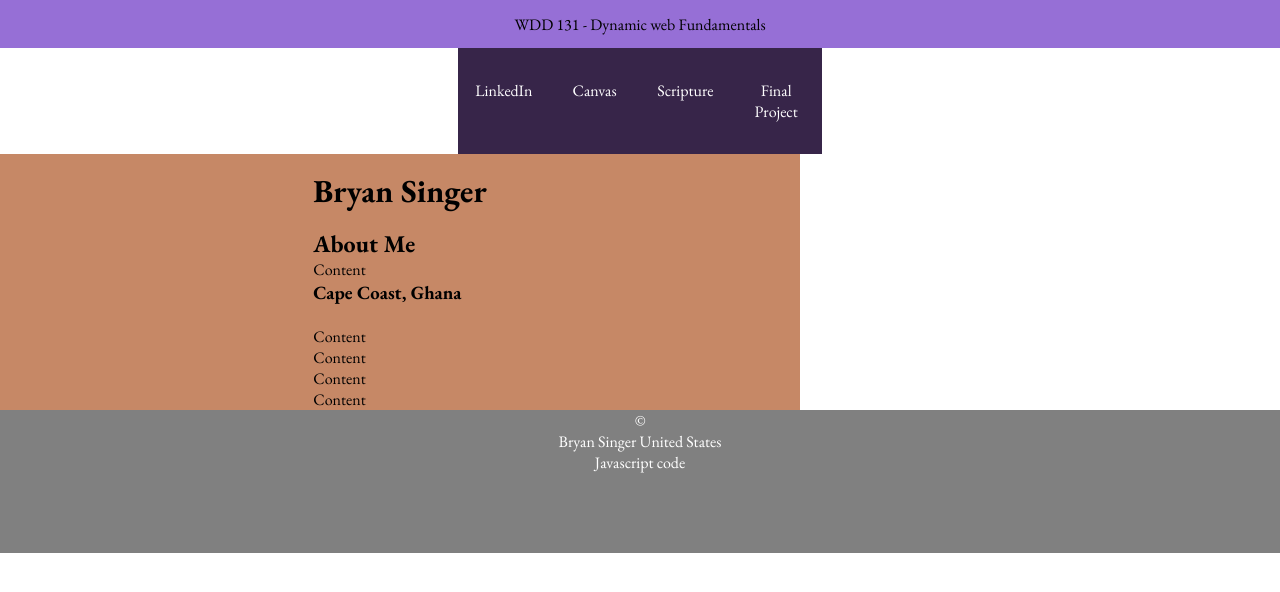
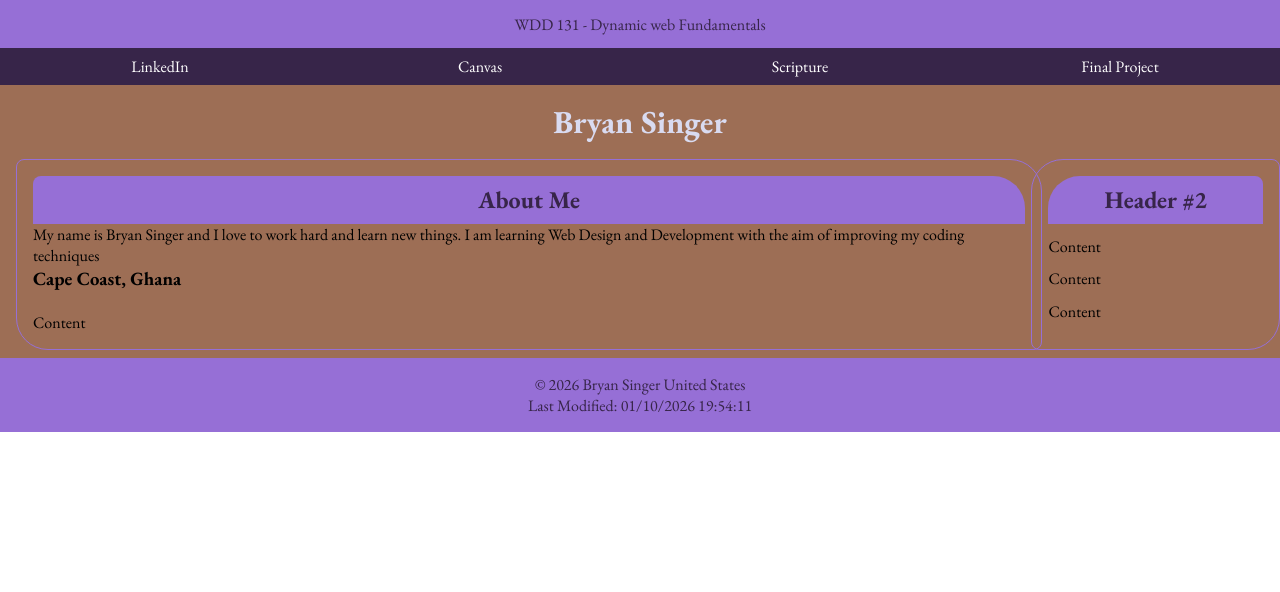
Before and after one commit to Bryan-Singer/wdd131, a plain HTML site: page index.html in a window 1280 px wide. Drawn offline with nearby package versions, Linux system fonts and the light colour scheme.

Commit message:
Some trouble

```diff
--- a/index.html
+++ b/index.html
@@ -9,6 +9,7 @@
     <meta name="author" content="Bryan Singer">
 
     <link rel="stylesheet" href="styles/base.css">
+     <script src="scripts/getdates.js" defer></script>
 
     <link rel="preconnect" href="https://fonts.googleapis.com">
     <link rel="preconnect" href="https://fonts.gstatic.com" crossorigin>
@@ -30,17 +31,18 @@
 
     <main>
         <h1>Bryan Singer</h1>
-        <section class="grid card">
+        <section class="grid card one">
+            <h2>About Me</h2>
+            <p>My name is Bryan Singer and I love to work hard and learn new things. I am learning Web Design and Development with the aim of improving my coding techniques</p>
             <div class="info">
-                <h2>About Me</h2>
-                <p>Content</p>
                 <h3>Cape Coast, Ghana</h3>
                 <img>
                 <p>Content</p>
             </div>
             <img>
         </section>
-        <section class="grid card">
+        <section class="grid card two">
+            <h2>Header #2</h2>
             <p>Content</p>
             <p>Content</p>
             <p>Content</p>
@@ -48,13 +50,8 @@
     </main>
 
     <footer>
-        <p>
-            &copy
-            <span id="currentyear"></span>
-            Bryan Singer
-            United States
-        </p>
-        <p id="lastmodified">Javascript code</p>
+        <p>&copy <span id="year"></span> Bryan Singer United States</p>
+        <p>Last Modified: <span id="lastModified"></span></p>
     </footer>
 </body>
 </html>
--- a/scripts/getdates.js
+++ b/scripts/getdates.js
@@ -0,0 +1,13 @@
+// select the DOM elements for output
+const year = document.querySelector("#year");
+
+
+document.getElementById("lastModified").innerHTML = document.lastModified;
+
+
+// use the date object
+const today = new Date();
+
+year.innerHTML = `<span class="highlight">${today.getFullYear()}</span>`;
+
+earlierdate.innerHTML = `<span class="highlight">${earlierdate.lastModified()}</span>`;
--- a/styles/base.css
+++ b/styles/base.css
@@ -4,7 +4,7 @@
     --background-color: #966fd6;
     --main-text-color: #1a1423;
     --grape: #372549;
-    --light-wood: #c68866;
+    --light-wood: #9d6e55;
     --lavender: #d9dbf1;
 
 }
@@ -30,7 +30,7 @@ header {
     display: grid;
 }
 
-span {
+header span {
     display: block;
 }
 
@@ -39,26 +39,32 @@ span {
     align-content: center;
     text-align: center;
     background-color: var(--background-color);
+    color: var(--grape);
+    font-weight: 400;
 }
 
 /* Nav Bar */
 
 nav {
-    display: grid;
     grid-template-columns: auto auto auto auto;
     background-color: var(--grape);
-    max-width: 800px;
+    width: 100%;
     margin: 0 auto;
-    padding: 1rem 0;
+    padding: 0.5rem 0;
 }
 
 nav ul {
+    display: grid;
     list-style-type: none;
+}
+
+nav ul li {
+    justify-content: space-around;
 }
 
 nav a {
     display: block;
-    padding: 1rem;
+
     color: #fff;
     text-align: center;
     text-decoration: none;
@@ -82,31 +88,68 @@ nav a:hover {
 
 /* Main and Aside Content */
 
-h1 {
-    text-align: center;
-    margin: 1rem 0;
-}
-
 main {
     display: grid;
-    width: 800px;
+    width: auto;
     background-color: var(--light-wood);
     justify-content: center;
+    grid-template-columns: auto auto;
+    column-gap: 5px;
 }
 
 /* Main Content */
 
-/* Aside Content */
+h1 {
+    text-align: center;
+    margin: 1rem 0;
+    /* border: 1px solid #000; */
+    grid-column: 1 / 3;
+    color: var(--lavender);
+}
 
-aside {
-    background-color: #fff;
+.card {
+    width: 100%;
+    padding: 1rem;
+    border: 1px solid var(--background-color);
+}
+
+.card h2 {
+    background-color: var(--background-color);
+    color: var(--grape);
+    padding: 0.5rem 3rem;
+    height: 3rem;
+    text-align: center;
+}
+
+.one {
+    margin: 0 0 0.5rem 1rem;
+    grid-column: 1 / 2;
+    border-radius: 0.5rem 2rem;
+}
+
+.one h2 {
+    border-radius: 0.5rem 2rem 0 0;
+}
+
+.two {
+    margin: 0 1rem 0.5rem 0;
+    grid-column: 2 / 3;
+    border-radius: 2rem 0.5rem;
+}
+
+.two h2 {
+    border-radius: 2rem 0.5rem 0 0;
+}
+
+.card p {
+
 }
 
 /* Footer */
 
 footer {
-    background-color: gray;
-    color: #fff;
+    background-color: var(--background-color);
+    color: var(--grape);
     text-align: center;
-    padding: 0 0 5rem 0;
+    padding: 1rem;
 }
```
